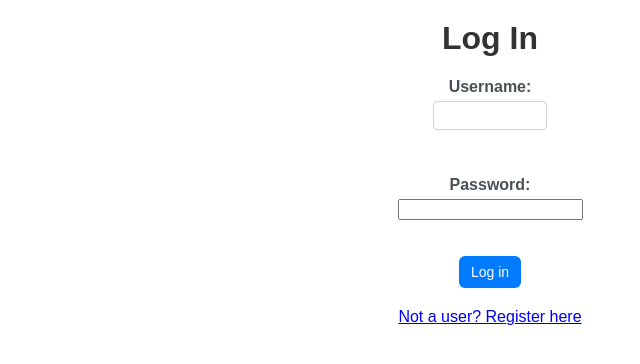
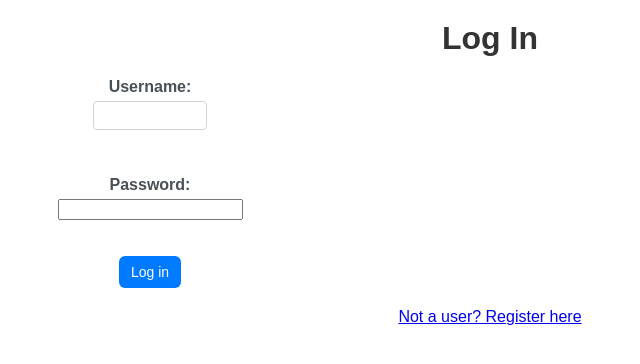
Before and after one commit to saglin/D0018E, a Flask app: page / in a window 1280 px wide. Shown: the top 364 px of the page, without its empty margins (150-790 px from the left). Run offline with Flask 3, Linux system fonts and the light colour scheme; some libraries are stand-ins or nearby versions.

Commit message:
Try to fix

```diff
--- a/static/styles.css
+++ b/static/styles.css
@@ -98,6 +98,7 @@ tr:hover {
 }
 
 form {
+    width:600px;
     display: flex;
     flex-direction: column;
     align-items: center;
```
